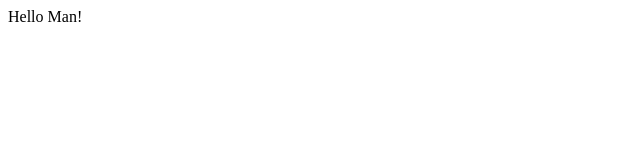
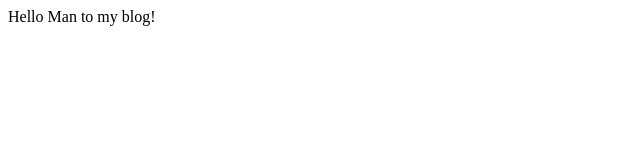
Before and after one commit to biplobmahadi/biplobmahadi.github.io, a Next.js app: page / in a window 1280 px wide. Shown: the top 160 px of the page, without its empty margins (0-640 px from the left). Built offline with nearby package versions, Linux system fonts and the light colour scheme.

Commit message:
update index page to check ci/cd

```diff
--- a/pages/index.tsx
+++ b/pages/index.tsx
@@ -10,7 +10,7 @@ const Home: NextPage = () => {
         <link rel="icon" href="/main.ico" />
       </Head>
 
-      <main>Hello Man!</main>
+      <main>Hello Man to my blog!</main>
     </div>
   );
 };
```
